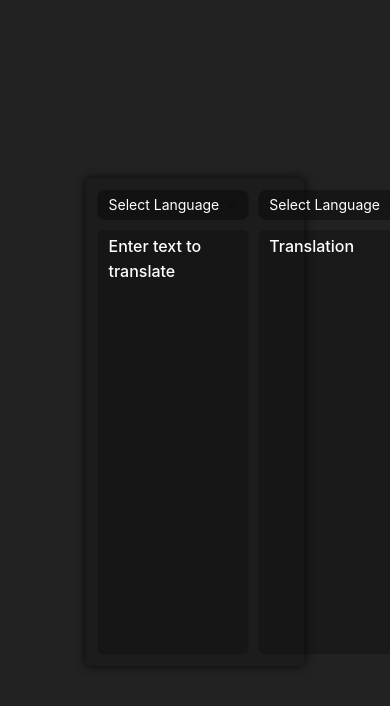
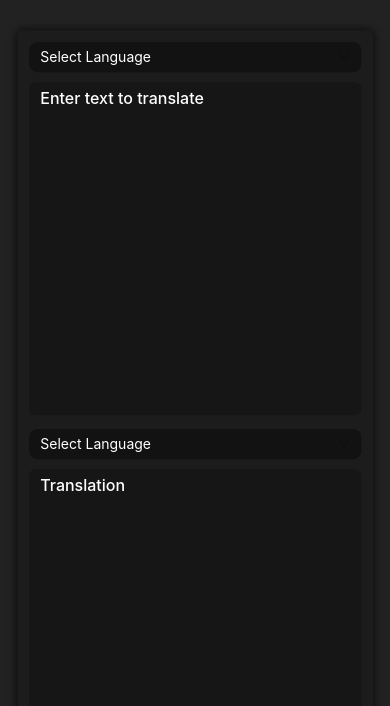
Before and after one commit to korayda4/Translate-App, a React (Vite) app: page / in a window 390 px wide. Shown: the top 706 px of the page. Built offline with nearby package versions, Linux system fonts and the light colour scheme.

Commit message:
Responsive Ayarları

```diff
--- a/src/App.sass
+++ b/src/App.sass
@@ -90,3 +90,10 @@ body
 
 .ant-select-selection-placeholder
   color: $text-color !important
+
+
+@media screen and (max-width: 871px)
+  .container
+    @include transformHeight(90%, 250px, 95%)
+    @include transformWidth(85%, 300px , 95%)
+    @include display(column, 14px)
```
